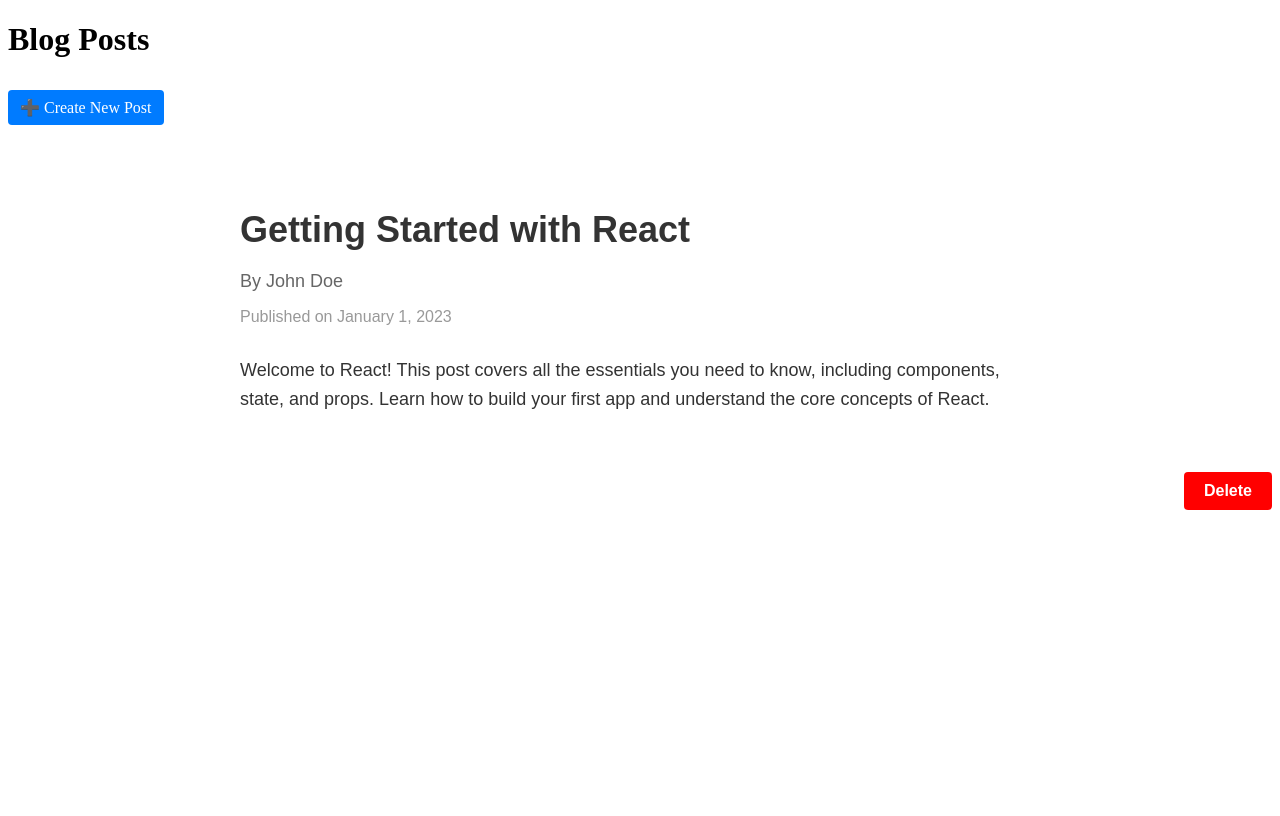
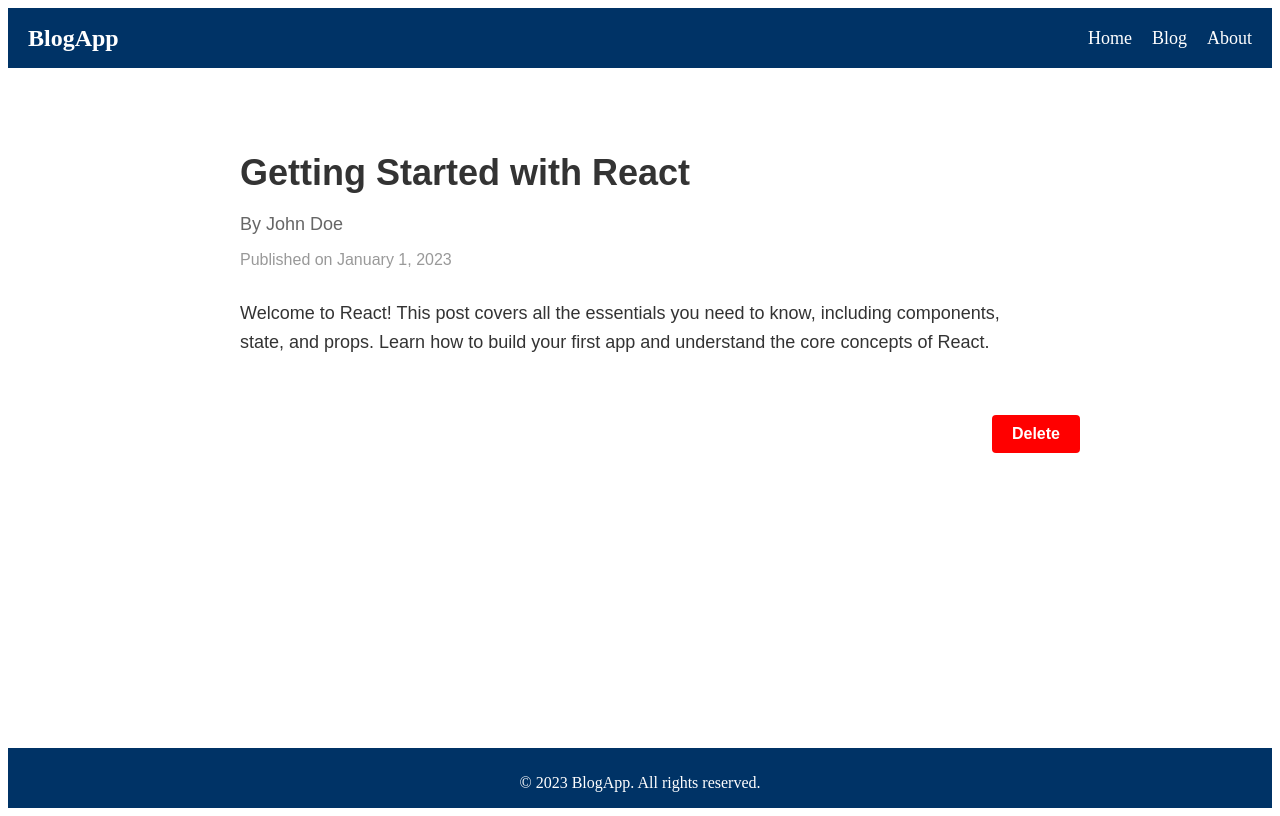
Before and after one commit to Hemanth-07-IT/react-pro1, a React (Create React App) app: page /posts/1 in a window 1280 px wide. Built offline with nearby package versions, Linux system fonts and the light colour scheme.

Commit message:
Added a navbar and a footer.

```diff
--- a/src/App.js
+++ b/src/App.js
@@ -1,6 +1,7 @@
 // src/App.js
 import React, { useState } from 'react';
-import { Route, Routes, Link } from 'react-router-dom';
+import { Route, Routes } from 'react-router-dom';
+import Layout from './components/Layout';
 import BlogPostList from './components/BlogPostList';
 import BlogPostPage from './components/BlogPostPage';
 import NewPostPage from './components/NewPostPage';
@@ -48,9 +49,7 @@
   };
 
   return (
-    <div className="app">
-      <h1>Blog Posts</h1>
-      <Link to="/new" className="newPostLink">➕ Create New Post</Link>
+    <Layout>
       <Routes>
         <Route path="/" element={<BlogPostList posts={posts} />} />
         <Route
@@ -63,7 +62,7 @@
           element={<EditPostPage posts={posts} onUpdatePost={handleUpdatePost} />}
         />
       </Routes>
-    </div>
+    </Layout>
   );
 };
 
--- /dev/null
+++ b/src/components/Layout.js
@@ -0,0 +1,20 @@
+// src/components/Layout.js
+import React from 'react';
+import NavBar from './NavBar';
+import styles from './Layout.module.css';
+
+const Layout = ({ children }) => {
+  return (
+    <div className={styles.layout}>
+      <header>
+        <NavBar />
+      </header>
+      <main className={styles.main}>{children}</main>
+      <footer className={styles.footer}>
+        <p>&copy; 2023 BlogApp. All rights reserved.</p>
+      </footer>
+    </div>
+  );
+};
+
+export default Layout;
--- /dev/null
+++ b/src/components/Layout.module.css
@@ -0,0 +1,29 @@
+/* src/components/Layout.module.css */
+.layout {
+  display: flex;
+  flex-direction: column;
+  min-height: 100vh; /* Ensure it fills the screen height */
+}
+.main {
+  flex: 1; /* Main takes available space */
+  padding: 20px;
+  max-width: 1200px;
+  margin: 0 auto;
+}
+
+.footer {
+  background: #003366;
+  color: #ffffff;
+  text-align: center;
+  height: 40px;
+  padding: 10px;
+}
+
+@media (max-width: 768px) {
+  .main {
+    padding: 10px;
+  }
+  .footer {
+    font-size: 14px;
+  }
+}
--- /dev/null
+++ b/src/components/NavBar.js
@@ -0,0 +1,48 @@
+// src/components/NavBar.js
+import React, { useState } from 'react';
+import { Link } from 'react-router-dom';
+import styles from './NavBar.module.css';
+
+const NavBar = () => {
+  const [isMobileMenuOpen, setIsMobileMenuOpen] = useState(false);
+
+  const toggleMobileMenu = () => {
+    setIsMobileMenuOpen(!isMobileMenuOpen);
+  };
+
+  return (
+    <nav className={styles.navBar}>
+      <Link to="/" className={styles.logo}>
+        BlogApp
+      </Link>
+      <div className={styles.links}>
+        <Link to="/">Home</Link>
+        <Link to="/blog">Blog</Link>
+        <Link to="/about">About</Link>
+      </div>
+      <button
+        className={styles.hamburger}
+        onClick={toggleMobileMenu}
+        aria-label="Toggle menu"
+        aria-expanded={isMobileMenuOpen}
+      >
+        {isMobileMenuOpen ? '✕' : '☰'}
+      </button>
+      {isMobileMenuOpen && (
+        <div className={styles.mobileMenu}>
+          <Link to="/" onClick={toggleMobileMenu}>
+            Home
+          </Link>
+          <Link to="/blog" onClick={toggleMobileMenu}>
+            Blog
+          </Link>
+          <Link to="/about" onClick={toggleMobileMenu}>
+            About
+          </Link>
+        </div>
+      )}
+    </nav>
+  );
+};
+
+export default NavBar;
--- /dev/null
+++ b/src/components/NavBar.module.css
@@ -0,0 +1,70 @@
+/* src/components/NavBar.module.css */
+.navBar {
+  display: flex;
+  align-items: center;
+  justify-content: space-between;
+  background: #003366;
+  color: #ffffff;
+  padding: 0 20px;
+  height: 60px;
+}
+
+.logo {
+  font-size: 24px;
+  font-weight: bold;
+  text-decoration: none;
+  color: #ffffff;
+}
+
+.links {
+  display: flex;
+  gap: 20px;
+}
+
+.links a {
+  color: #ffffff;
+  font-size: 18px;
+  text-decoration: none;
+}
+
+.links a:hover,
+.mobileMenu a:hover {
+  text-decoration: underline;
+}
+
+.hamburger {
+  font-size: 24px;
+  background: none;
+  border: none;
+  color: #ffffff;
+  cursor: pointer;
+  display: none;
+}
+
+.mobileMenu {
+  position: absolute;
+  top: 60px;
+  right: 0;
+  left: 0;
+  background: #ffffff;
+  display: flex;
+  flex-direction: column;
+  align-items: flex-start;
+}
+
+.mobileMenu a {
+  font-size: 18px;
+  padding: 20px;
+  color: #333333;
+  text-decoration: none;
+  border-bottom: 1px solid #cccccc;
+}
+
+@media (max-width: 768px) {
+  .links {
+    display: none;
+  }
+  .hamburger {
+    display: block;
+  }
+}
```
